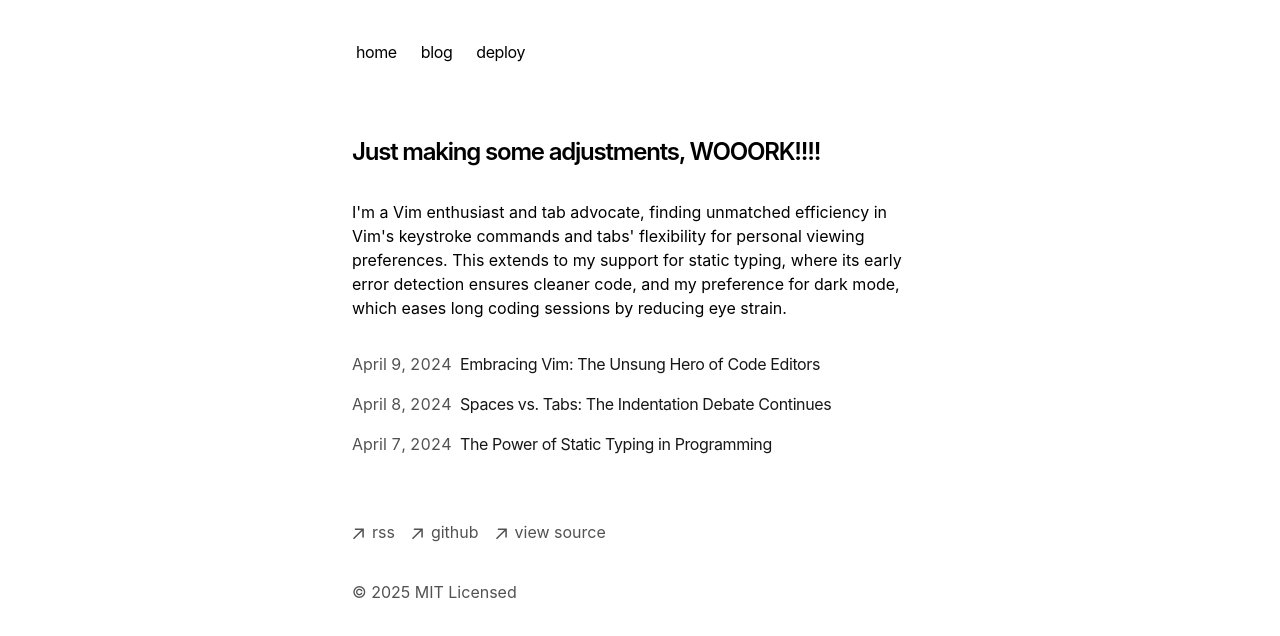
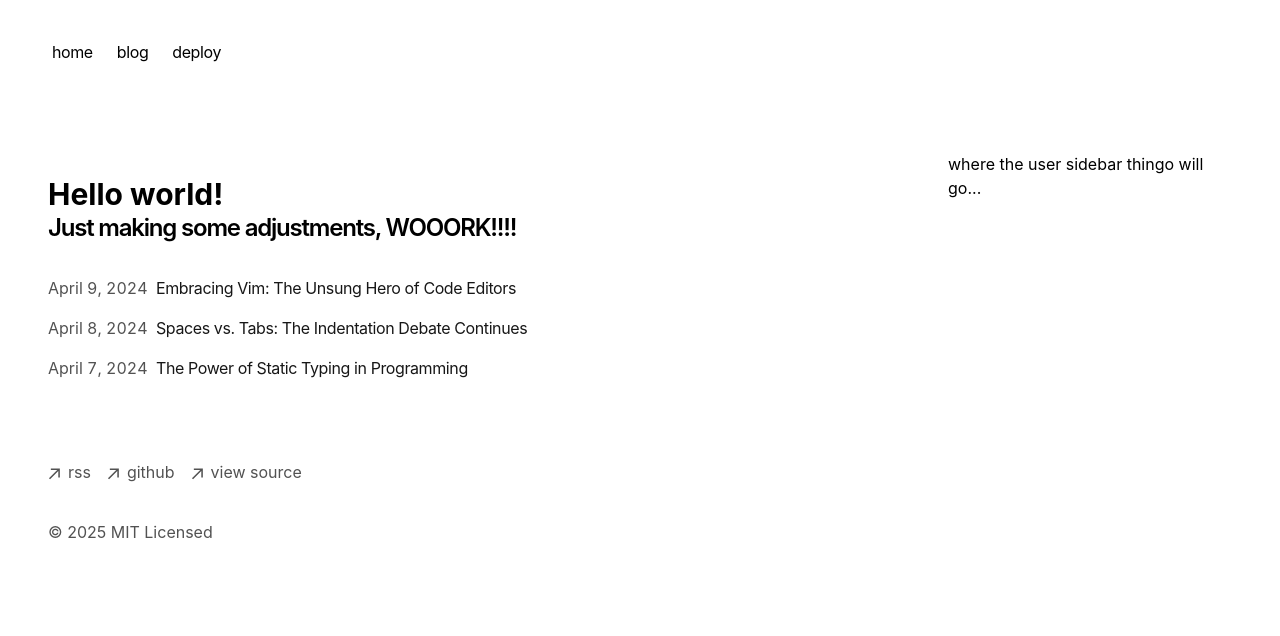
Before and after one commit to macla7/refbook, a Next.js app: page / in a window 1280 px wide. Shown: the top 636 px of the page. Built offline with nearby package versions, Linux system fonts and the light colour scheme.

Commit message:
creating basic 4 col grid layout

```diff
--- a/app/layout.tsx
+++ b/app/layout.tsx
@@ -52,14 +52,27 @@ export default function RootLayout({
         GeistMono.variable
       )}
     >
-      <body className="antialiased max-w-xl mx-4 mt-8 lg:mx-auto">
-        <main className="flex-auto min-w-0 mt-6 flex flex-col px-2 md:px-0">
-          <Navbar />
-          {children}
-          <Footer />
-          <Analytics />
-          <SpeedInsights />
-        </main>
+      <body className="antialiased mx-12 mt-8">
+        <div className="grid grid-cols-4 gap-4">
+          <nav className="col-span-4">
+            <Navbar />
+          </nav>
+
+          <main className="flex-auto min-w-0 mt-6 flex flex-col px-2 md:px-0 col-span-3">
+            {children}
+
+            {/* No idea what these two components show... so just gonna leave them there for a second */}
+            <Analytics />
+            <SpeedInsights />
+          </main>
+          <aside>
+            <p>where the user sidebar thingo will go...</p>
+          </aside>
+
+          <footer className="col-span-4">
+            <Footer />
+          </footer>
+        </div>
       </body>
     </html>
   );
--- a/app/page.tsx
+++ b/app/page.tsx
@@ -3,16 +3,11 @@ import { BlogPosts } from "app/components/posts";
 export default function Page() {
   return (
     <section>
+      <h1 className="text-3xl font-bold">Hello world!</h1>
       <h1 className="mb-8 text-2xl font-semibold tracking-tighter">
         Just making some adjustments, WOOORK!!!!
       </h1>
-      <p className="mb-4">
-        {`I'm a Vim enthusiast and tab advocate, finding unmatched efficiency in
-        Vim's keystroke commands and tabs' flexibility for personal viewing
-        preferences. This extends to my support for static typing, where its
-        early error detection ensures cleaner code, and my preference for dark
-        mode, which eases long coding sessions by reducing eye strain.`}
-      </p>
+
       <div className="my-8">
         <BlogPosts />
       </div>
```
